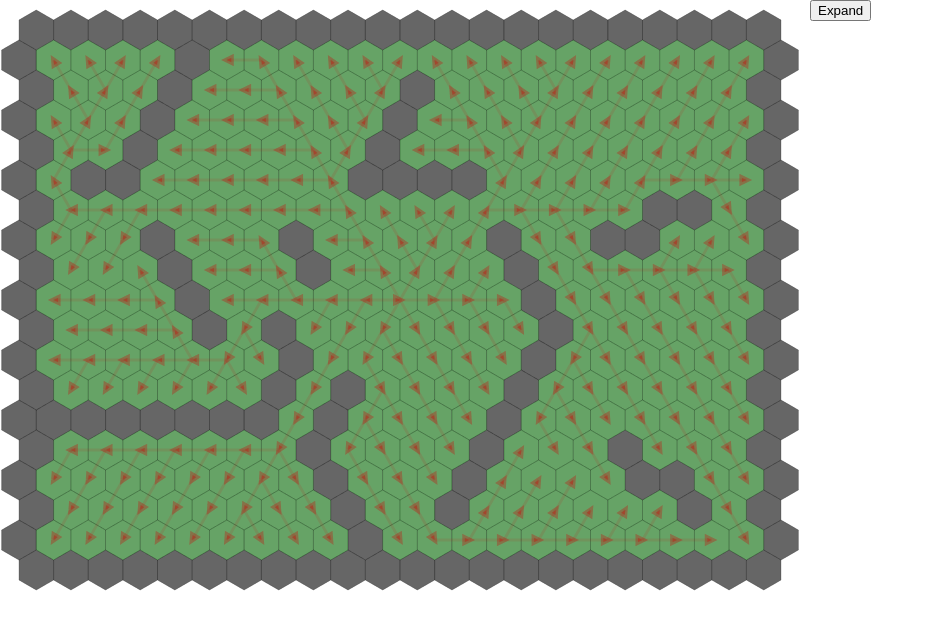
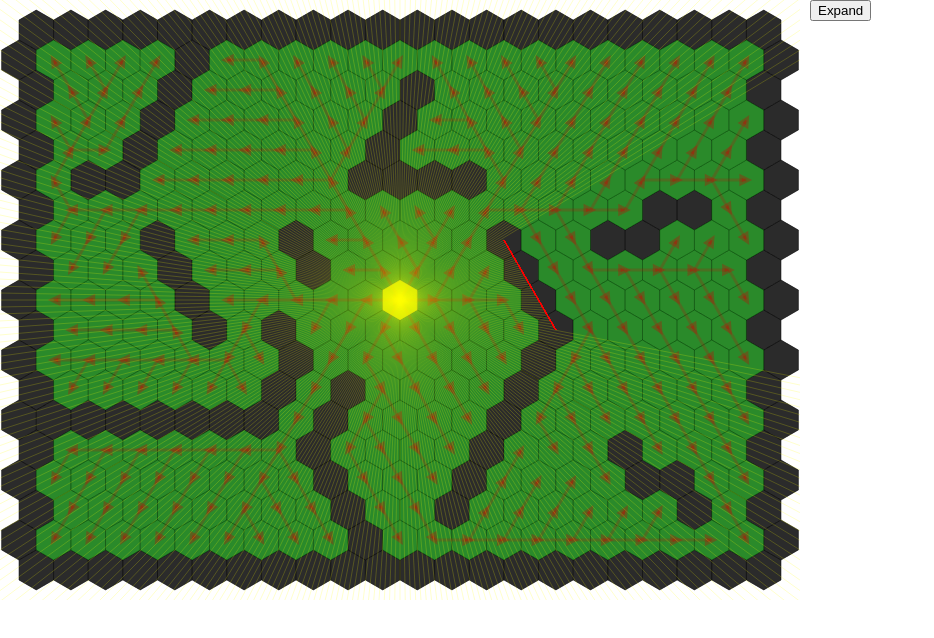
Before and after one commit to Eldamarth/hexBoard, a React (Create React App) app: page / in a window 1280 px wide. Shown: the top 638 px of the page, without its empty margins (0-934 px from the left). Built offline with nearby package versions, Linux system fonts and the light colour scheme.

Commit message:
Begin to build in the field of view

```diff
--- a/src/components/canvas.jsx
+++ b/src/components/canvas.jsx
@@ -151,7 +151,7 @@ class Canvas extends Component {
         y: 300
       },
       playerPosition: { col: 0, row: 0, s: 0 },
-      currentHex: { col: 0, row: 0, s: 0},
+      currentHex: { col: 0, row: 0, s: 0 },
       obstacles: DUMMY_OBSTACLES,
       cameFrom: {},
       hexPathMap: [],
@@ -182,10 +182,10 @@ class Canvas extends Component {
     this.getCanvasPosition(this.canvasInteraction);
     this.drawHex(
       this.canvasInteraction,
-      this.Point(this.state.playerPosition.x, this.state.playerPosition.y),
+      this.hexToPix(this.state.playerPosition),
       1,
       "grey",
-      "red",
+      "yellow",
       0.2
     );
     this.drawHexes();
@@ -193,16 +193,16 @@ class Canvas extends Component {
   }
 
   shouldComponentUpdate(nextProps, nextState) {
-    if (nextState.currentHex !== this.state.currentHex) {
-      const { col, row, s, x, y } = nextState.currentHex;
-      const { canvasWidth, canvasHeight } = this.state.canvasSize;
-      const ctx = this.canvasInteraction.getContext("2d");
-      ctx.clearRect(0, 0, canvasWidth, canvasHeight);
-      // this.drawNeighbors(this.Hex(col, row, s));
-      this.drawPath();
+    // if (nextState.currentHex !== this.state.currentHex) {
+    //   const { col, row, s, x, y } = nextState.currentHex;
+    //   const { canvasWidth, canvasHeight } = this.state.canvasSize;
+    //   const ctx = this.canvasInteraction.getContext("2d");
+    //   ctx.clearRect(0, 0, canvasWidth, canvasHeight);
+    //   // this.drawNeighbors(this.Hex(col, row, s));
+    //   this.drawPath();
 
-      return true;
-    }
+    //   return true;
+    // }
 
     if (nextState.cameFrom != this.state.cameFrom) {
       const { canvasWidth, canvasHeight } = this.state.canvasSize;
@@ -220,9 +220,9 @@ class Canvas extends Component {
           0.1
         );
 
-        var from = JSON.parse(nextState.cameFrom[element])
+        var from = JSON.parse(nextState.cameFrom[element]);
         var fromCoord = this.hexToPix(this.Hex(from.col, from.row));
-        this.drawArrow(fromCoord.x, fromCoord.y,x,y);
+        this.drawArrow(fromCoord.x, fromCoord.y, x, y);
       }
       return true;
     }
@@ -231,12 +231,7 @@ class Canvas extends Component {
 
   drawHexes() {
     const { canvasWidth, canvasHeight } = this.state.canvasSize;
-    const {
-      hexWidth,
-      hexHeight,
-      vertDist,
-      horDist,
-    } = this.state.hexParameters;
+    const { hexWidth, hexHeight, vertDist, horDist } = this.state.hexParameters;
     const hexOrigin = this.state.hexOrigin;
     // column margins
     let cLeftSide = Math.round(hexOrigin.x / horDist) * 4;
@@ -256,8 +251,9 @@ class Canvas extends Component {
         const { x, y } = this.hexToPix(this.Hex(col - posSpacer, row));
 
         if (
-          (x > hexWidth / 2 && x < canvasWidth - hexWidth / 2) &&
-          (y > hexHeight / 2 && y < canvasHeight - hexHeight / 2)
+          x > hexWidth / 2 &&
+          x < canvasWidth - hexWidth / 2 &&
+          y > hexHeight / 2 && y < canvasHeight - hexHeight / 2
         ) {
           this.drawHex(this.canvasHex, this.Point(x, y), 1, "black", "grey");
           // this.drawHexCoordinates(
@@ -265,10 +261,11 @@ class Canvas extends Component {
           //   this.Point(x, y),
           //   this.Hex(col - posSpacer, row, -(col - posSpacer) - row)
           // );
-          var bottomH = JSON.stringify(this.Hex(col - posSpacer, row, -(col - posSpacer) - row));
-          console.log(this.state.obstacles.includes(bottomH))
+          var bottomH = JSON.stringify(
+            this.Hex(col - posSpacer, row, -(col - posSpacer) - row)
+          );
+          console.log(this.state.obstacles.includes(bottomH));
           if (!this.state.obstacles.includes(bottomH)) {
-
             hexPathMap.push(bottomH);
           }
         }
@@ -284,8 +281,9 @@ class Canvas extends Component {
         const { x, y } = this.hexToPix(this.Hex(col + negSpacer, row));
 
         if (
-          (x > hexWidth / 2 && x < canvasWidth - hexWidth / 2) &&
-          (y > hexHeight / 2 && y < canvasHeight - hexHeight / 2)
+          x > hexWidth / 2 &&
+          x < canvasWidth - hexWidth / 2 &&
+          y > hexHeight / 2 && y < canvasHeight - hexHeight / 2
         ) {
           this.drawHex(this.canvasHex, this.Point(x, y), 1, "black", "grey");
           // this.drawHexCoordinates(
@@ -307,8 +305,8 @@ class Canvas extends Component {
       {
         hexPathMap: hexPathMap
       },
-      this.breadthFirstSearchCallback = () =>
-        this.breadthFirstSearch(this.state.playerPosition)
+      (this.breadthFirstSearchCallback = () =>
+        this.breadthFirstSearch(this.state.playerPosition))
     );
   }
 
@@ -389,7 +387,7 @@ class Canvas extends Component {
     const ctx = canvasID.getContext("2d");
     ctx.beginPath();
     ctx.fillStyle = fillColor;
-    ctx.globalAlpha = 0.1;
+    ctx.globalAlpha = 0.2;
     ctx.moveTo(c0.x, c0.y);
     ctx.lineTo(c1.x, c1.y);
     ctx.lineTo(c2.x, c2.y);
@@ -439,14 +437,16 @@ class Canvas extends Component {
       this.pixToHex(this.Point(offsetX, offsetY))
     );
     const { x, y } = this.hexToPix(this.Hex(col, row, s));
-    let playerPosition  = this.state.playerPosition;
+    let playerPosition = this.state.playerPosition;
     // this.getDistanceLine(this.Hex(0, 0, 0), this.Hex(col, row, s));
-    this.getPath(this.Hex(playerPosition.col, playerPosition.row, playerPosition.s), this.Hex(col,row,s))
+    this.getPath(
+      this.Hex(playerPosition.col, playerPosition.row, playerPosition.s),
+      this.Hex(col, row, s)
+    );
     if (
-      (x > hexWidth / 2 &&
-      x < canvasWidth - hexWidth / 2) &&
-      (y > hexHeight / 2 &&
-      y < canvasHeight - hexHeight / 2)
+      x > hexWidth / 2 &&
+      x < canvasWidth - hexWidth / 2 &&
+      y > hexHeight / 2 && y < canvasHeight - hexHeight / 2
     ) {
       this.setState({
         currentHex: { col, row, s, x, y }
@@ -460,51 +460,57 @@ class Canvas extends Component {
   //   });
   // }
 
-
-
-  getPath(start, current){
-    const {cameFrom } = this.state;
+  getPath(start, current) {
+    const { cameFrom } = this.state;
     start = JSON.stringify(start);
     current = JSON.stringify(current);
-    if(cameFrom[current]!= undefined){
+    if (cameFrom[current] != undefined) {
       var path = [current];
-      while(current != start){
+      while (current != start) {
         current = cameFrom[current];
         path.push(current);
       }
       path = [].concat(path);
       this.setState({
-      path:path
-      })
+        path: path
+      });
     }
-
   }
 
-  drawPath(){
+  drawPath() {
     let path = this.state.path;
-    for (let i = 0; i <= path.length-1; i++) {
-      const {col, row} = JSON.parse(path[i]);
-      const {x,y} = this.hexToPix(this.Hex(col,row))
-      this.drawHex(this.canvasInteraction, this.Point(x,y), 1, "black", 'red');
+    for (let i = 0; i <= path.length - 1; i++) {
+      const { col, row } = JSON.parse(path[i]);
+      const { x, y } = this.hexToPix(this.Hex(col, row));
+      this.drawHex(this.canvasInteraction, this.Point(x, y), 1, "black", "red");
     }
   }
-  drawArrow(fromx, fromy,tox,toy){
-    var ctx = this.canvasView.getContext('2d');
+  drawArrow(fromx, fromy, tox, toy) {
+    var ctx = this.canvasView.getContext("2d");
     var headlen = 5;
-    var angle = Math.atan2(toy-fromy, tox-fromx);
+    var angle = Math.atan2(toy - fromy, tox - fromx);
     ctx.beginPath();
     ctx.moveTo(fromx, fromy);
-    ctx.lineTo(tox,toy);
+    ctx.lineTo(tox, toy);
     ctx.strokeStyle = "#cc0000";
     ctx.lineWidth = 3;
     ctx.stroke();
     ctx.beginPath();
     ctx.moveTo(tox, toy);
     ctx.globalAlpha = 0.3;
-    ctx.lineTo(tox-headlen*Math.cos(angle-Math.PI/7), toy-headlen*Math.sin(angle-Math.PI/7));
-    ctx.lineTo(tox-headlen*Math.cos(angle+Math.PI/7), toy-headlen*Math.sin(angle+Math.PI/7));
-    ctx.lineTo(tox,toy);
-    ctx.lineTo(tox-headlen*Math.cos(angle-Math.PI/7), toy-headlen*Math.sin(angle-Math.PI/7));
+    ctx.lineTo(
+      tox - headlen * Math.cos(angle - Math.PI / 7),
+      toy - headlen * Math.sin(angle - Math.PI / 7)
+    );
+    ctx.lineTo(
+      tox - headlen * Math.cos(angle + Math.PI / 7),
+      toy - headlen * Math.sin(angle + Math.PI / 7)
+    );
+    ctx.lineTo(tox, toy);
+    ctx.lineTo(
+      tox - headlen * Math.cos(angle - Math.PI / 7),
+      toy - headlen * Math.sin(angle - Math.PI / 7)
+    );
     ctx.strokeStyle = "#cc0000";
     ctx.lineWidth = 5;
     ctx.stroke();
@@ -512,44 +518,112 @@ class Canvas extends Component {
     ctx.fill();
   }
 
+  handleClick() {
+    const { cameFrom, currentHex } = this.state;
+    const { col, row, s } = currentHex;
+    clearInterval(this.intervalId);
+    if (cameFrom[JSON.stringify(this.Hex(col, row, s))]) {
+      let { path } = this.state;
+      path.pop();
+      this.intervalId = setInterval(this.startMoving.bind(this, path), 100);
+    }
+  }
+
+  startMoving(path) {
+    if (path.length === 0) {
+      clearInterval(this.intervalId);
+    } else {
+      const { canvasWidth, canvasHeight } = this.state.canvasSize;
+      const ctx = this.canvasInteraction.getContext("2d");
+      ctx.clearRect(0, 0, canvasWidth, canvasHeight);
+      let current = path.pop();
+      const { col, row, s } = JSON.parse(current);
+      const { x, y } = this.hexToPix(this.Hex(col, row, s));
+      this.drawHex(
+        this.canvasInteraction,
+        this.Point(x, y),
+        1,
+        "black",
+        "yellow",
+        0.1
+      );
+      this.setState(
+        { playerPosition: this.Hex(col, row, s) },
+        (this.breadthFirstSearchCallback = () =>
+          this.breadthFirstSearch(this.state.playerPosition))
+      );
+    }
+  }
+
+  visibleField(){
+    const {playerPosition} = this.state;
+    let center = this.hexToPix(playerPosition);
+    for(let i = 0; i < 360; i++) {
+      let beam = this.getHexBeamsCoord(center, i, 800)
+      let lineStart = {x:503.92304845413264, y: 240}
+      let lineEnd = {x: 555.884572681199,y: 330}
+      this.drawLine(this.canvasInteraction, lineStart, lineEnd, 1, "red");
+      let intersect = this.lineIntersect(center.x,center.y, beam.x, beam.y, lineStart.x, lineStart.y,lineEnd.x,lineEnd.y);
+      if(intersect){
+         this.drawLine(this.canvasInteraction, center, intersect, 1, "yellow");
+      } else {
+        this.drawLine(this.canvasInteraction, center, beam, 1, "yellow");
+      }
+
+    }
+
+  }
 
 
-  handleClick() {
-    const {cameFrom, currentHex} = this.state;
-    const {col, row, s} = currentHex;
-    if (cameFrom[JSON.stringify(this.Hex(col,row,s))]){
-      let {path} = this.state;
-      this.intervalId = setInterval(this.startMoving.bind(this,path),100);
+  between(a, b, c) {
+    let eps = 0.0000001;
+    return a-eps <= b && b <= c+eps;
+  }
+
+  lineIntersect(x1,y1,x2,y2, x3,y3,x4,y4) {
+      var x=((x1*y2-y1*x2)*(x3-x4)-(x1-x2)*(x3*y4-y3*x4)) /
+              ((x1-x2)*(y3-y4)-(y1-y2)*(x3-x4));
+      var y=((x1*y2-y1*x2)*(y3-y4)-(y1-y2)*(x3*y4-y3*x4)) /
+              ((x1-x2)*(y3-y4)-(y1-y2)*(x3-x4));
+      if (isNaN(x)||isNaN(y)) {
+          return false;
+      } else {
+          if (x1>=x2) {
+              if (!this.between(x2, x, x1)) {return false;}
+          } else {
+              if (!this.between(x1, x, x2)) {return false;}
+          }
+          if (y1>=y2) {
+              if (!this.between(y2, y, y1)) {return false;}
+          } else {
+              if (!this.between(y1, y, y2)) {return false;}
+          }
+          if (x3>=x4) {
+              if (!this.between(x4, x, x3)) {return false;}
+          } else {
+              if (!this.between(x3, x, x4)) {return false;}
+          }
+          if (y3>=y4) {
+              if (!this.between(y4, y, y3)) {return false;}
+          } else {
+              if (!this.between(y3, y, y4)) {return false;}
+          }
+      }
+      return {x: x, y: y};
+  }
 
 
-
-
-    }
+  getHexBeamsCoord(center,i,range){
+    let angle_deg = 1 * i + 30;
+    let angle_rad = (Math.PI / 180) * angle_deg;
+    let x = center.x + range * Math.cos(angle_rad);
+    let y = center.y + range * Math.sin(angle_rad);
+    return this.Point(x, y);
   }
-// PICK UP IN THIS FUNCTION
-// VIDEO 11, 4:19
-
-startMoving(path) {
-  if( path.length === 0){
-    clearInterval(this.intervalId);
-  } else {
-    const {canvasWidth, canvasHeight} = this.state.canvasSize;
-    const ctx = this.canvasInteraction.getContext('2d');
-    ctx.clearRect(0,0,canvasWidth,canvasHeight);
-    let current = path.pop();
-    const {col, row, s} = JSON.parse(current);
-    const {x,y} = this.hexToPix(this.Hex(col,row,s));
-    this.drawHex(this.canvasInteraction, this.Point(x,y), 1, "black", "yellow");
-    this.setState(
-      {playerPosition:this.Hex(col,row,s)},
-      this.breadthFirstSearchCallback = () => this.breadthFirstSearch(this.state.playerPosition)
-    )
-  }
-}
 
   drawObstacles() {
     // CODE FOR DRAWING FROM PREPARED ARRAY LIST OF OBSTACLES
-    this.state.obstacles.map((element) => {
+    this.state.obstacles.map(element => {
       const { col, row, s } = JSON.parse(element);
       const { x, y } = this.hexToPix(this.Hex(col, row, s));
       this.drawHex(this.canvasHex, this.Point(x, y), 1, "black", "black");
@@ -686,7 +760,9 @@ startMoving(path) {
     cameFrom = Object.assign({}, cameFrom);
     this.setState({
       cameFrom: cameFrom
-    });
+    },
+    this.visibleFieldCallBack = () => this.visibleField()
+    );
   }
 
   render() {
```
